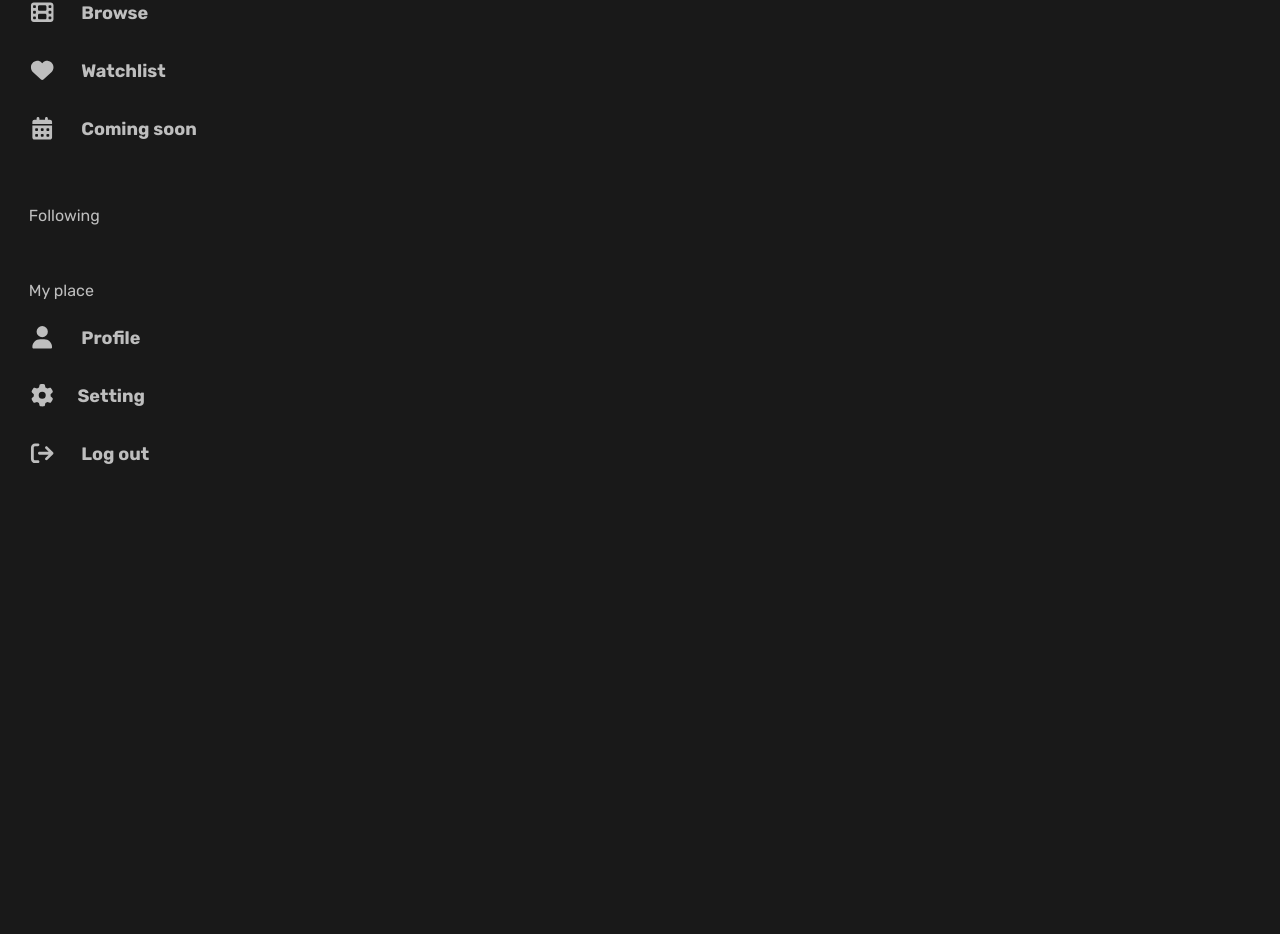
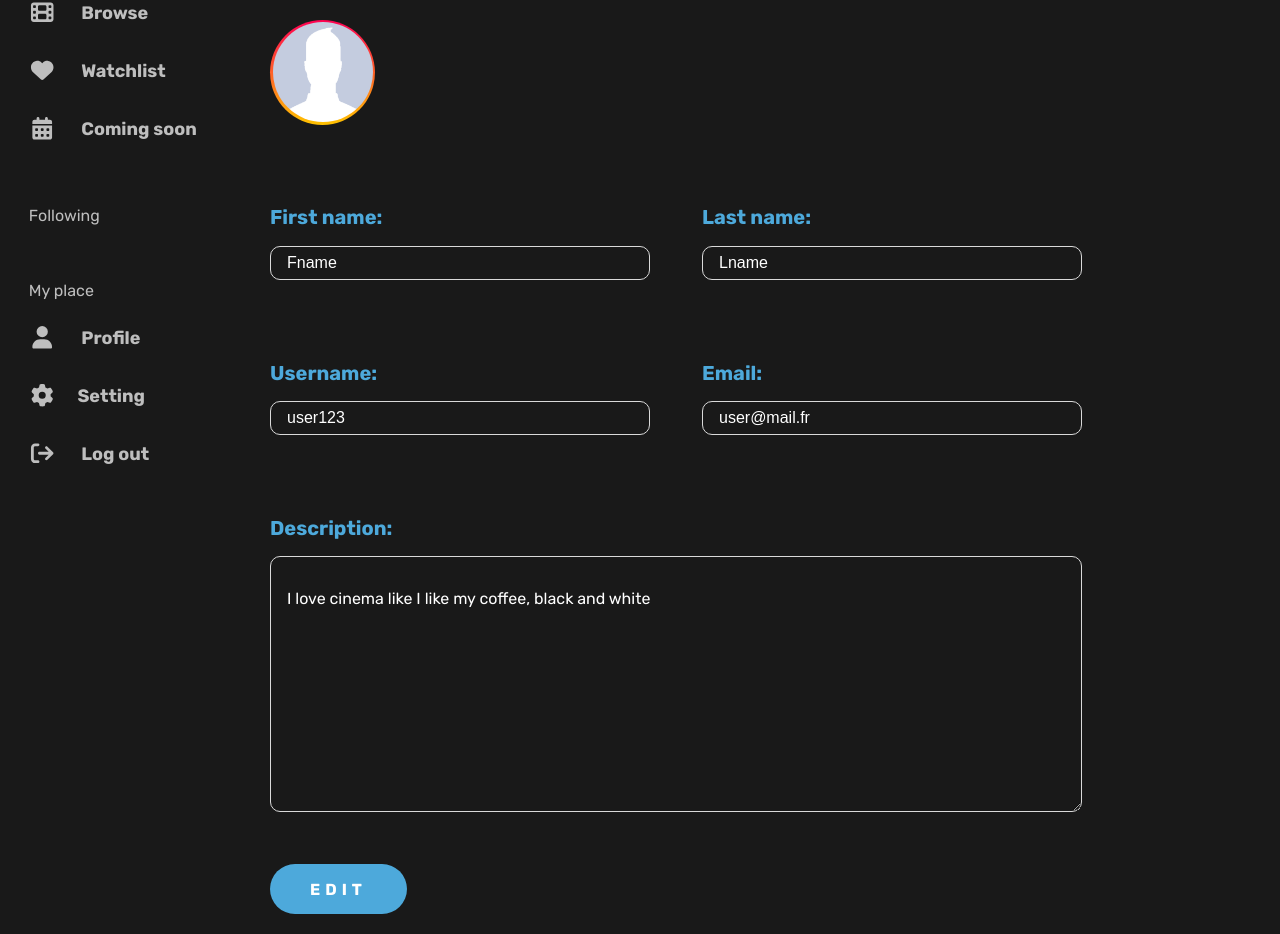
Before and after one commit to Benjaliette/stud-you, a Vue app: page /users/1/edit in a window 1280 px wide. Shown: the part 170-1104 px from the top of the page. Before the commit the page ends 800 px from the top, so only its background shows below. Built offline with nearby package versions, Linux system fonts and the light colour scheme; a web font is replaced by a local one.

Commit message:
✨feature: Add EditProfileView component to edit user profile + Add form validation

```diff
--- a/src/assets/colors.css
+++ b/src/assets/colors.css
@@ -4,6 +4,7 @@
   --light-grey: #d9d9d9;
   --dark-grey: #858585;
   --black: #191919;
+  --red: #c81919;
 }
 
 .blue {
--- a/src/components/UI/BaseAvatar.vue
+++ b/src/components/UI/BaseAvatar.vue
@@ -36,7 +36,10 @@ const onlineStyle = computed(() => {
 });
 
 const cursorPointer = computed(() => {
-  return { cursor: "pointer" };
+  if (props.for === "user") {
+    return { cursor: "pointer" };
+  }
+  return { cursor: "inherit" };
 });
 
 const avatarType = computed(() => {
--- a/src/components/UI/BaseButton.vue
+++ b/src/components/UI/BaseButton.vue
@@ -29,7 +29,7 @@ const props = defineProps({
   to: {
     type: String,
     required: false,
-    default: "/",
+    default: "",
   },
 });
 
--- a/src/router/index.js
+++ b/src/router/index.js
@@ -37,6 +37,11 @@ const routes = [
       requiresAuth: true,
     },
   },
+  {
+    path: "/users/:id/edit",
+    name: "editUser",
+    component: () => import("../views/users/UserEditView.vue"),
+  },
 ];
 
 const router = createRouter({
--- /dev/null
+++ b/src/views/users/UserEditView.vue
@@ -0,0 +1,164 @@
+<template>
+  <h1>User profile</h1>
+  <form>
+    <section class="user__section">
+      <div class="user__form-input">
+        <base-avatar
+          :imageUrl="user.profilePicture"
+          online
+          for="profile"
+        ></base-avatar>
+      </div>
+    </section>
+    <section class="user__section">
+      <div class="user__form-input" :class="{ error: errors.firstName }">
+        <h2>First name:</h2>
+        <input type="text" v-model="user.firstName" />
+        <p v-if="errors.firstName">You must have a first name</p>
+      </div>
+      <div class="user__form-input" :class="{ error: errors.lastName }">
+        <h2>Last name:</h2>
+        <input type="text" v-model="user.lastName" />
+        <p v-if="errors.lastName">You must have a last name</p>
+      </div>
+    </section>
+    <section class="user__section">
+      <div class="user__form-input" :class="{ error: errors.username }">
+        <h2>Username:</h2>
+        <input type="text" v-model="user.username" />
+        <p v-if="errors.username">You must have a username</p>
+      </div>
+      <div class="user__form-input" :class="{ error: errors.email }">
+        <h2>Email:</h2>
+        <input type="email" v-model="user.email" />
+        <p v-if="errors.email">Please enter a valid mail</p>
+      </div>
+    </section>
+    <section class="user__section user__last-section">
+      <div class="user__form-input" :class="{ error: errors.description }">
+        <h2>Description:</h2>
+        <textarea
+          v-model="user.description"
+          id=""
+          cols="30"
+          rows="10"
+        ></textarea>
+        <p v-if="errors.description">You must enter a description</p>
+      </div>
+    </section>
+    <div class="user__form-action">
+      <base-button
+        :type="{ color: 'blue', size: '' }"
+        :link="false"
+        @click="submitForm"
+      >
+        Edit
+      </base-button>
+    </div>
+  </form>
+</template>
+
+<script setup>
+import { useStore } from "vuex";
+import { computed, reactive } from "vue";
+
+const store = useStore();
+const errors = reactive({
+  firstName: false,
+  lastName: false,
+  userame: false,
+  email: false,
+  description: false,
+});
+
+const user = computed(() => {
+  return store.getters["users/userLoggedIn"];
+});
+
+const submitForm = (event) => {
+  event.preventDefault();
+  console.log(user.value.firstName);
+  if (user.value.firstName === "") {
+    errors.firstName = true;
+  }
+  if (user.value.lastName === "") {
+    errors.lastName = true;
+  }
+  if (user.value.username === "") {
+    errors.username = true;
+  }
+  if (user.value.email === "") {
+    errors.email = true;
+  }
+  if (user.value.description === "") {
+    errors.description = true;
+  }
+};
+</script>
+
+<style scoped>
+.user__section {
+  width: 90%;
+  display: flex;
+  justify-content: space-between;
+}
+
+.user__last-section {
+  width: 90%;
+  display: flex;
+  align-items: flex-end;
+  justify-content: space-between;
+}
+
+.user__form-input {
+  flex-grow: 1;
+  margin: 2rem 0rem;
+}
+
+.user__form-input input,
+.user__form-input textarea {
+  background: none;
+  border: 1px solid var(--light-grey);
+  border-radius: 10px;
+  color: white;
+  font-size: 16px;
+}
+
+.user__form-input input:focus,
+.user__form-input textarea:focus {
+  outline: var(--light-grey) solid 1px;
+}
+
+.user__form-input input {
+  width: 80%;
+  height: 2rem;
+  padding: 0rem 1rem;
+}
+
+.user__form-input textarea {
+  width: 90%;
+  font-family: "Rubik", Helvetica, Arial sans-serif;
+  padding: 2rem 1rem;
+}
+
+.user__form-input h2 {
+  font-size: 20px;
+  color: var(--blue);
+}
+
+.user__form-input.error input,
+.user__form-input.error textarea {
+  border: 1px solid var(--red);
+}
+
+.user__form-input.error p {
+  color: var(--red);
+  font-size: 12px;
+  font-style: italic;
+  position: absolute;
+}
+
+.user__form-action {
+  margin-top: 1rem;
+}
+</style>
--- a/src/views/users/UserProfileView.vue
+++ b/src/views/users/UserProfileView.vue
@@ -1,4 +1,5 @@
 <template>
+  <router-view></router-view>
   <h1>User profile</h1>
   <section class="user__section">
     <div class="user__info">
@@ -35,7 +36,11 @@
       <div>{{ user.description }}</div>
     </div>
     <div class="user__action">
-      <base-button :type="{ color: 'blue', sm: '' }" :link="false">
+      <base-button
+        :type="{ color: 'blue', sm: '' }"
+        :link="true"
+        :to="editLink"
+      >
         Edit profile
       </base-button>
     </div>
@@ -44,12 +49,18 @@
 
 <script setup>
 import { useStore } from "vuex";
+import { useRoute } from "vue-router";
 import { computed } from "vue";
 
 const store = useStore();
+const route = useRoute();
 
 const user = computed(() => {
   return store.getters["users/userLoggedIn"];
+});
+
+const editLink = computed(() => {
+  return `${route.path}/edit`;
 });
 </script>
 
```
